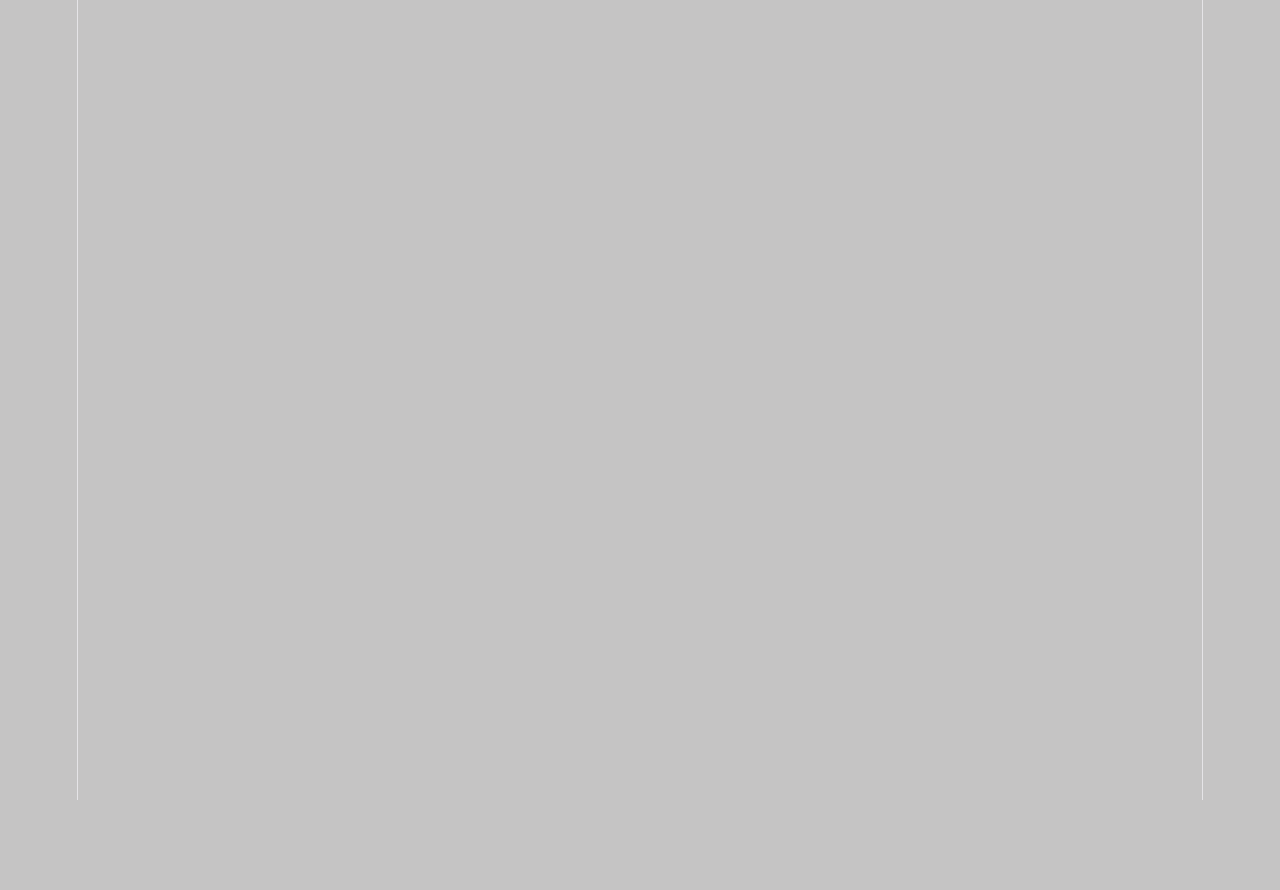
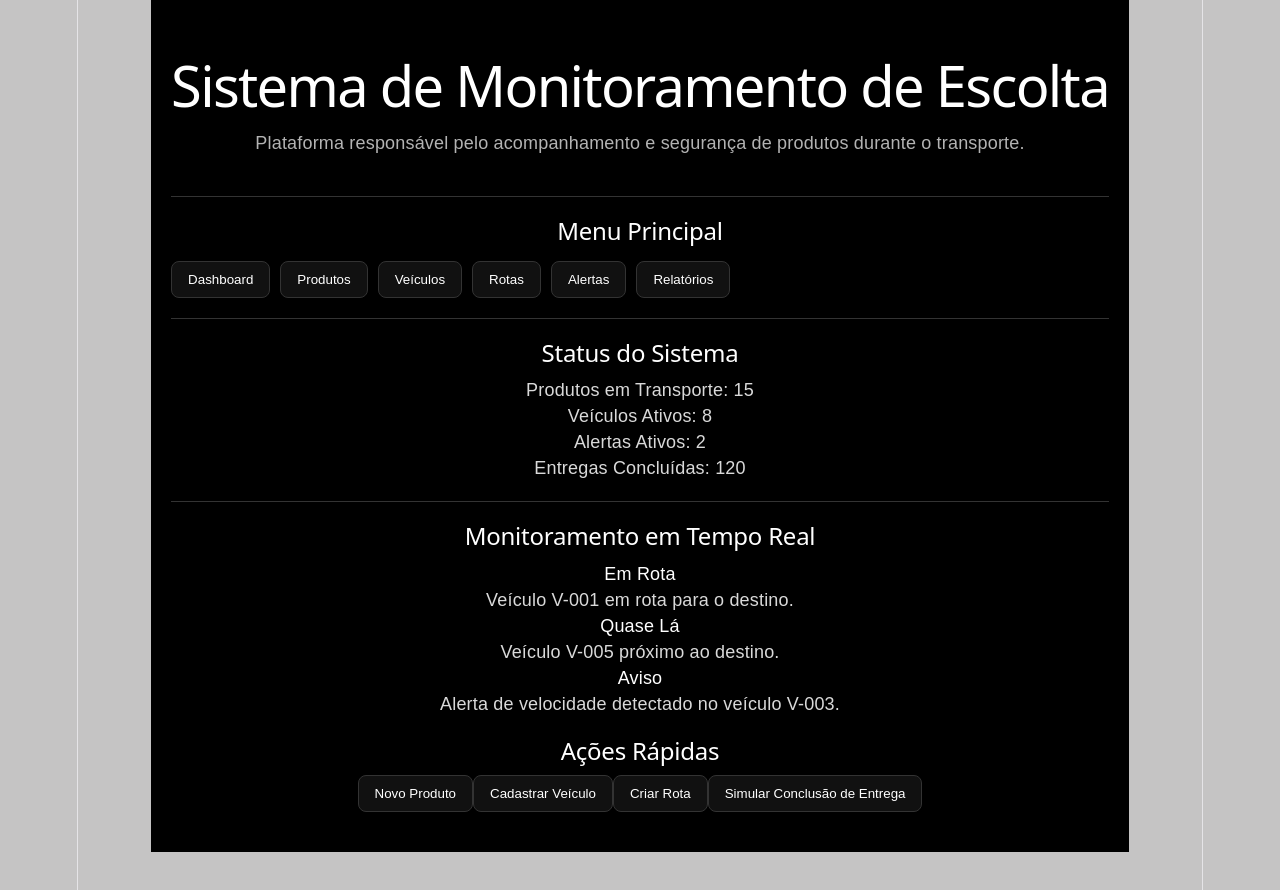
Before and after one commit to kauanderengoski21-cmyk/Projeto_, a React (Vite) app in the folder forntand/: page /principal in a window 1280 px wide. Before the commit this address had no page. Before the commit the page ends 800 px from the top, so only its background shows below. Built offline with nearby package versions, Linux system fonts and the light colour scheme.

Commit message:
termino basico

```diff
--- a/forntand/src/App.tsx
+++ b/forntand/src/App.tsx
@@ -2,8 +2,9 @@ import { ToastContainer } from "react-toastify";
 import "react-toastify/dist/ReactToastify.css";
 import "./App.css";
 import Cadastro from "./pages/public/login/Cadastro";
-import { Route, Routes, Navigate } from "react-router-dom";
+import { Route, Routes } from "react-router-dom";
 import Login from "./pages/public/login/Login";
+import Principal from "./pages/private/principal/Principal";
 
 
 function App() {
@@ -11,10 +12,12 @@ function App() {
   return (
     <>
       <Routes>
-        <Route path="/" element={<Navigate to="/login" />} />
+        <Route path="/" element={<Login />} />
         <Route path="/login" element={<Login />} />
         <Route path="/cadastro" element={<Cadastro />} />
+        <Route path="/principal" element={<Principal />} />
       </Routes>
+
       <ToastContainer
         autoClose={3000}
         theme="dark"
--- /dev/null
+++ b/forntand/src/pages/private/principal/Principal.module.css
@@ -0,0 +1,78 @@
+.container {
+max-width: 1200px;
+margin: auto;
+padding: 20px;
+font-family: Arial, sans-serif;
+background-color: #000;
+color: #fff;
+min-height: 100vh;
+}
+
+
+.header {
+text-align: center;
+padding: 20px 0;
+}
+
+.header h1 {
+color: #fff;
+}
+
+.header p {
+color: #b3b3b3;
+}
+
+.menu {
+display: flex;
+gap: 10px;
+flex-wrap: wrap;
+margin-top: 15px;
+}
+
+.menu button,
+section button {
+padding: 10px 16px;
+border: 1px solid #333;
+border-radius: 8px;
+background-color: #111;
+color: #fff;
+cursor: pointer;
+transition: all 0.3s ease;
+}
+
+.menu button:hover,
+section button:hover {
+background-color: #222;
+border-color: #555;
+}
+
+section {
+margin: 20px 0;
+}
+
+section h2 {
+color: #fff;
+margin-bottom: 10px;
+}
+
+section p,
+section li {
+color: #d9d9d9;
+}
+
+ul {
+padding-left: 20px;
+}
+
+hr {
+border: none;
+height: 1px;
+background-color: #333;
+margin: 20px 0;
+}
+
+footer {
+text-align: center;
+color: #999;
+padding: 20px 0;
+}
--- /dev/null
+++ b/forntand/src/pages/private/principal/Principal.tsx
@@ -0,0 +1,102 @@
+import { useState } from "react";
+import styles from "./Principal.module.css";
+
+type StatusSistema = {
+  produtosEmTransporte: number;
+  veiculosAtivos: number;
+  alertasAtivos: number;
+  entregasConcluidas: number;
+};
+
+function Principal() {
+  const [status, setStatus] = useState<StatusSistema>({
+    produtosEmTransporte: 15,
+    veiculosAtivos: 8,
+    alertasAtivos: 2,
+    entregasConcluidas: 120
+  });
+
+  const finalizarEntrega = (): void => {
+    setStatus((estadoAnterior) => ({
+      ...estadoAnterior,
+      produtosEmTransporte: estadoAnterior.produtosEmTransporte - 1,
+      entregasConcluidas: estadoAnterior.entregasConcluidas + 1
+    }));
+  };
+
+  return (
+    <div className={styles.container}>
+      <header className={styles.header}>
+        <h1>Sistema de Monitoramento de Escolta</h1>
+        <p>
+          Plataforma responsável pelo acompanhamento e segurança de produtos
+          durante o transporte.
+        </p>
+      </header>
+
+      <hr />
+
+      <section>
+        <h2>Menu Principal</h2>
+
+        <div className={styles.menu}>
+          <button>Dashboard</button>
+          <button>Produtos</button>
+          <button>Veículos</button>
+          <button>Rotas</button>
+          <button>Alertas</button>
+          <button>Relatórios</button>
+        </div>
+      </section>
+
+      <hr />
+
+      <section>
+        <h2>Status do Sistema</h2>
+
+        <p> Produtos em Transporte: {status.produtosEmTransporte}</p>
+        <p> Veículos Ativos: {status.veiculosAtivos}</p>
+        <p> Alertas Ativos: {status.alertasAtivos}</p>
+        <p> Entregas Concluídas: {status.entregasConcluidas}</p>
+      </section>
+
+      <hr />
+
+      <section>
+        <h2>Monitoramento em Tempo Real</h2>
+
+
+        <div className={styles.listaAlertas}>
+          <div className={`${styles.alertaCard} ${styles.info}`}>
+            <span className={styles.statusBadge}>Em Rota</span>
+            <p>Veículo V-001 em rota para o destino.</p>
+          </div>
+
+          <div className={`{styles.alertaCard} {styles.sucesso}`}>
+            <span className={styles.statusBadge}>Quase Lá</span>
+            <p>Veículo V-005 próximo ao destino.</p>
+          </div>
+
+          <div className={`${styles.alertaCard} ${styles.perigo}`}>
+            <span className={styles.statusBadge}>Aviso</span>
+            <p>Alerta de velocidade detectado no veículo V-003.</p>
+          </div>
+        </div>
+      </section>
+
+
+
+     <section>
+        <h2>Ações Rápidas</h2>
+        <button>Novo Produto</button>
+        <button>Cadastrar Veículo</button>
+        <button>Criar Rota</button>
+
+        <button onClick={finalizarEntrega}>Simular Conclusão de Entrega</button>
+      </section>
+
+    </div>
+  );
+}
+
+export default Principal;
```
